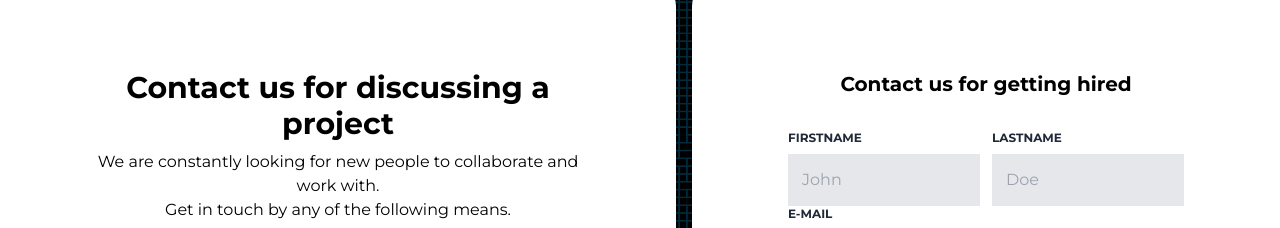
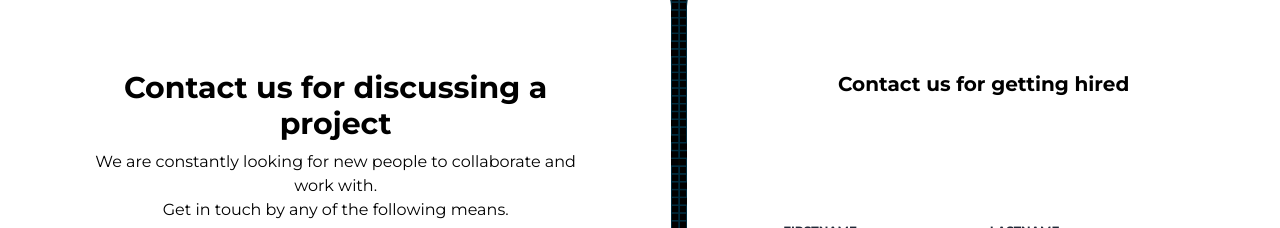
Before and after one commit to flamy-dev/website, a Next.js app: page /contact in a window 1280 px wide. Shown: the part 162-390 px from the top of the page. Built offline with nearby package versions, Linux system fonts and the light colour scheme.

Commit message:
add rel=noopener for links

```diff
--- a/components/ContactDetails.tsx
+++ b/components/ContactDetails.tsx
@@ -16,6 +16,8 @@ const ContactDetails = (props) => {
               href={contact.url}
               className="text-black hover:text-blue-800"
               target="_blank"
+              rel="noopener noreferrer"
+              aria-label={contact.name}
             >
               <FontAwesomeIcon icon={contact.icon} size="lg" />
             </a>
--- a/components/ContactUsLeft.tsx
+++ b/components/ContactUsLeft.tsx
@@ -6,13 +6,13 @@ const ContactUsLeft = (props) => {
   return (
     <div className="mt-4 md:mt-0 flex flex-col justify-center items-center w-full p-2 h-full">
       <div className="hidden md:block w-full h-full">
-        <div
+        <h2
           className={`text-center font-bold mb-2
           ${isActive ? "text-3xl" : "text-xl"}
         `}
         >
           Contact us for discussing a project
-        </div>
+        </h2>
 
         <div
           className={`text-center mb-2 ${
@@ -28,9 +28,9 @@ const ContactUsLeft = (props) => {
       </div>
       {/* for small screen */}
       <div className="md:hidden">
-        <div className={`text-center font-bold mb-2 text-3xl`}>
+        <h2 className={`text-center font-bold mb-2 text-3xl`}>
           Contact us for discussing a project
-        </div>
+        </h2>
 
         <div className="text-center">
           We are constantly looking for new people to collaborate and work with.
--- a/components/ContactUsRight.tsx
+++ b/components/ContactUsRight.tsx
@@ -6,27 +6,29 @@ const ContactUsRight = (props) => {
   return (
     <div className="mt-4 md:mt-0 flex flex-col justify-center items-center w-full md:p-2 h-full">
       <div className="hidden md:block w-full h-full">
-        <div
+        <h2
           className={`text-center font-bold mb-2
           ${isActive ? "text-3xl" : "text-xl"}
         `}
         >
           Contact us for getting hired
+        </h2>
+        <div
+          className={`text-center mb-2
+            ${isActive ? "text-black" : "text-white"}
+          `}
+        >
+          We are constantly looking out for developers and designers.
+          <br></br>
+          Please reach out if you'd like to apply:
         </div>
-        {isActive && (
-          <div className="text-center mb-2">
-            We are constantly looking out for developers and designers.
-            <br></br>
-            Please reach out if you'd like to apply:
-          </div>
-        )}
         <HiringForm rightDiv={isActive} />
       </div>
       {/* for small screen */}
       <div className="md:hidden">
-        <div className={`text-center font-bold mb-2 text-3xl`}>
+        <h2 className={`text-center font-bold mb-2 text-3xl`}>
           Contact us for getting hired
-        </div>
+        </h2>
 
         <div className="text-center">
           We are constantly looking out for developers and designers. Please
```
